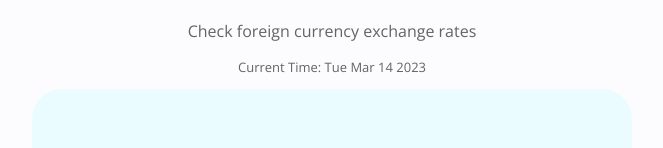
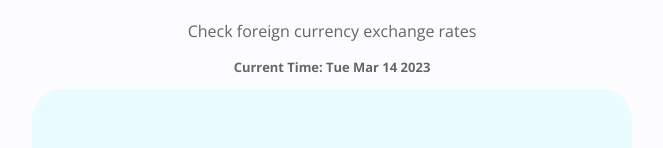
Before and after one commit to MyNameIsNotMateusz/Currency-Conventer-React, a React (Create React App) app: page / in a window 1280 px wide. Shown: the part 144-292 px from the top of the page, without its empty margins (308-971 px from the left). Built offline with nearby package versions, Linux system fonts and the light colour scheme.

Commit message:
I extended the font in time

```diff
--- a/package.json
+++ b/package.json
@@ -11,6 +11,7 @@
     "react": "^18.2.0",
     "react-dom": "^18.2.0",
     "react-scripts": "5.0.1",
+    "styled-components": "^5.3.9",
     "web-vitals": "^2.1.4"
   },
   "scripts": {
--- a/src/Header/style.css
+++ b/src/Header/style.css
@@ -12,4 +12,6 @@
 .header__item--time {
     color: rgba(0, 0, 0, 0.606);
     font-size: small;
+    font-weight: 800;
+    font-stretch: expanded;
 }
```
Also changed, not shown: 1 other file (tests, documents, lock files or other folders).
